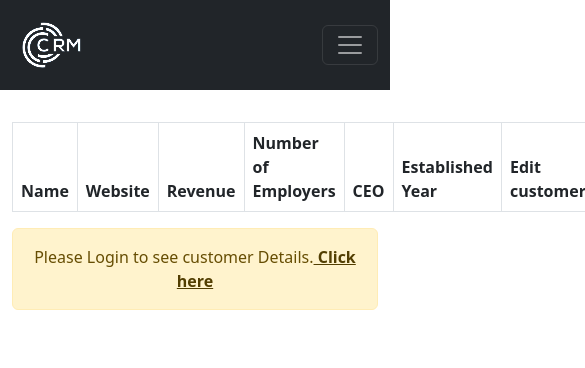
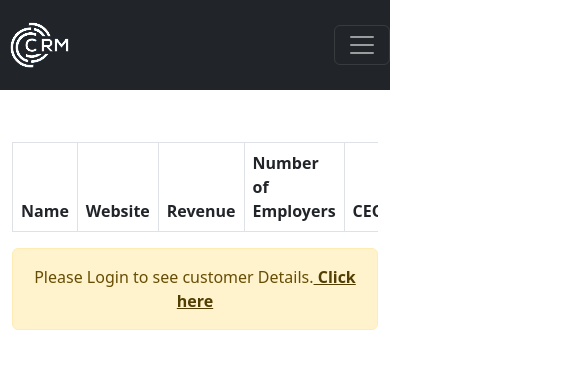
Before and after one commit to Kamalraj5544/CRM-Application, a React (Create React App) app: page / in a window 390 px wide. Shown: the top 368 px of the page, 585 px wide, since content can reach past the window. Built offline with nearby package versions, Linux system fonts and the light colour scheme.

Commit message:
updated with responsive table

```diff
--- a/src/components/Customer/CustomerList/CustomerList.jsx
+++ b/src/components/Customer/CustomerList/CustomerList.jsx
@@ -70,7 +70,7 @@ const CustomerList = () => {
             </Button>
           )}
         </div>
-        <Table striped bordered hover className="app__table">
+        <Table striped bordered hover className="app__table" responsive>
           <thead>
             <tr>
               <th>Name</th>
--- a/src/components/Navbar/Navbar.jsx
+++ b/src/components/Navbar/Navbar.jsx
@@ -1,6 +1,6 @@
 import React from "react";
 
-import Container from "react-bootstrap/Container";
+// import Container from "react-bootstrap/Container";
 import Nav from "react-bootstrap/Nav";
 import Navbar from "react-bootstrap/Navbar";
 import Button from "react-bootstrap/Button";
@@ -33,7 +33,6 @@ const NavBar = () => {
   return (
     <>
       <Navbar collapseOnSelect expand="lg" bg="dark" variant="dark">
-        <Container>
           <Navbar.Brand>
             <img
               src={logo}
@@ -82,7 +81,6 @@ const NavBar = () => {
               </Nav.Link>
             </Nav>
           </Navbar.Collapse>
-        </Container>
       </Navbar>
     </>
   );
```
